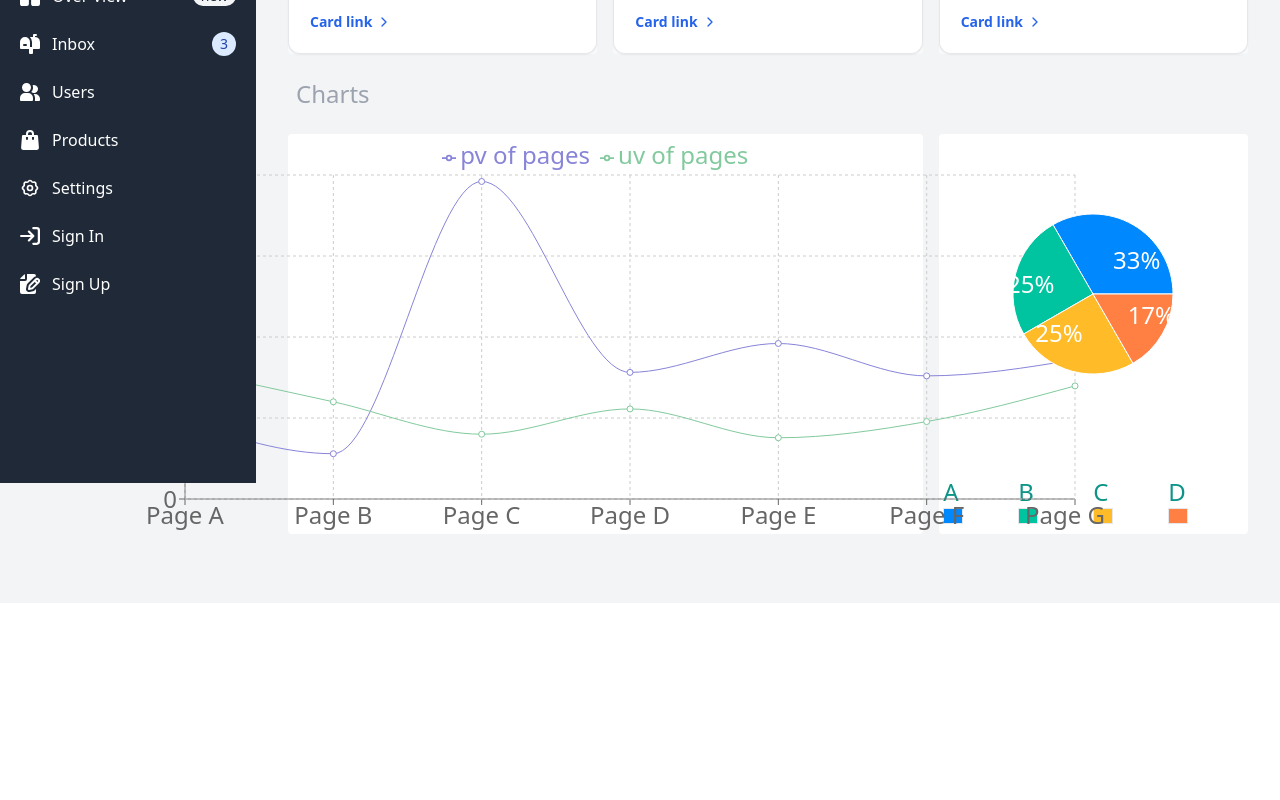
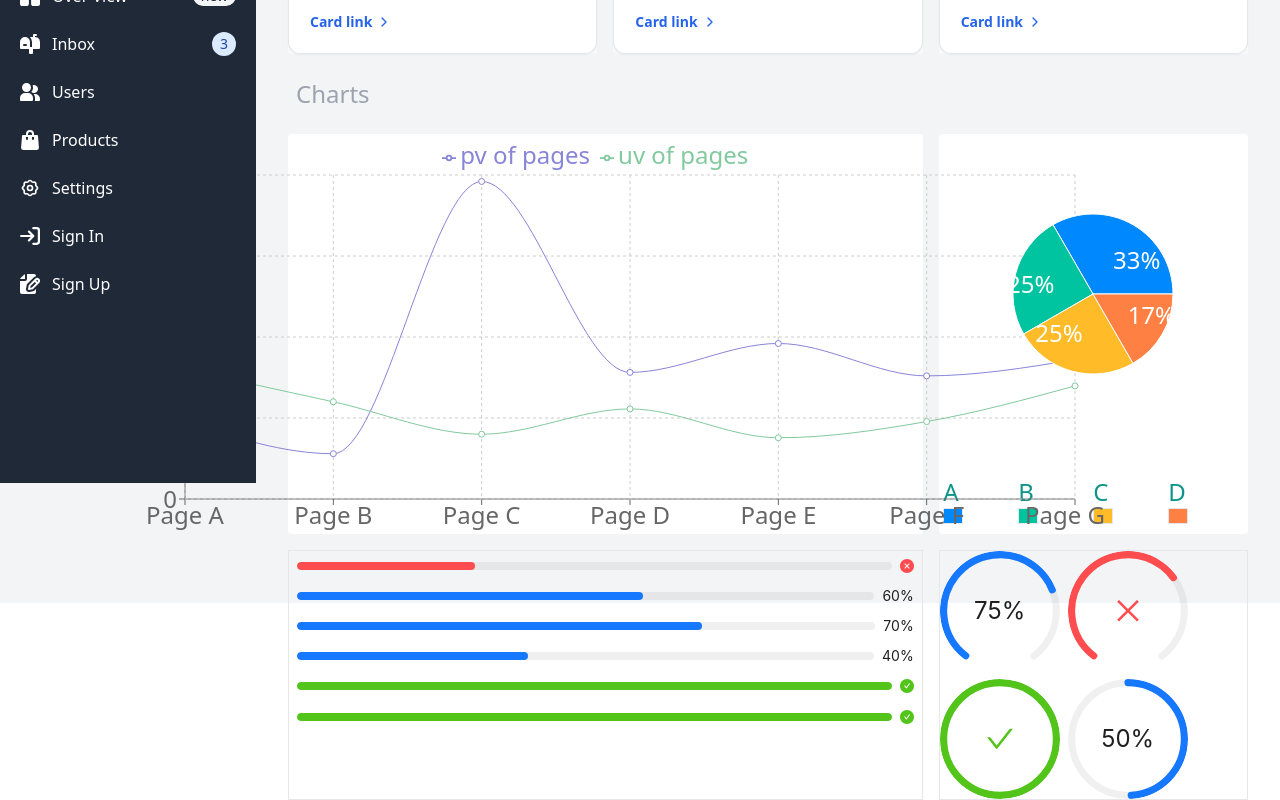
Before and after one commit to yadamoon/Admin-Panel, a React (Vite) app in the folder Dashboard/: page / in a window 1280 px wide. Shown: the part 317-1117 px from the top of the page. Before the commit the page ends 920 px from the top, so only its background shows below. Built offline with nearby package versions, Linux system fonts and the light colour scheme.

Commit message:
i created space and prograss bar and add to dashboard

```diff
--- a/Dashboard/src/components/pages/DashboardApp.jsx
+++ b/Dashboard/src/components/pages/DashboardApp.jsx
@@ -2,6 +2,7 @@ import React from "react";
 import Chart from "../Layout/Chart";
 import PieComponent from "../Layout/PieComponent";
 import HeaderApp from "../SideBar/common/HeaderApp";
+import { Progress, Space } from "antd";
 
 const DashboardApp = () => {
   return (
@@ -140,9 +141,53 @@ const DashboardApp = () => {
             </p>
           </div>
         </div>
+        <div className="grid grid-cols-3 gap-4">
+          <div className="col-span-2 justify-center items-center border ">
+            {" "}
+            <ProgressBarApp />{" "}
+          </div>
+          <div className="col-span-1 justify-center items-center border ">
+            {" "}
+            <SpaceWrap />
+          </div>
+        </div>
       </div>
     </div>
   );
 };
 
 export default DashboardApp;
+
+export const SpaceWrap = () => {
+  return (
+    <div className="justify-center items-center">
+      <Space wrap>
+        <Progress type="dashboard" percent={75} />
+        <Progress type="dashboard" percent={70} status="exception" />
+        <Progress type="circle" percent={100} />
+        <Progress type="circle" percent={50} />
+      </Space>
+    </div>
+  );
+};
+
+export const ProgressBarApp = () => {
+  return (
+    <div className="justify-center items-center">
+      <Progress
+        percent={30}
+        className="col-span-1 p-2 flex"
+        status="exception"
+      />
+      <Progress percent={60} className="col-span-1 p-2 flex" />
+      <Progress percent={70} className="col-span-1 p-2 flex" />
+      <Progress percent={40} className="col-span-1 p-2 flex" />
+      <Progress percent={100} className="col-span-1 p-2 flex" />
+      <Progress
+        percent={100}
+        className="col-span-1 p-2 flex"
+        status="success"
+      />
+    </div>
+  );
+};
```
